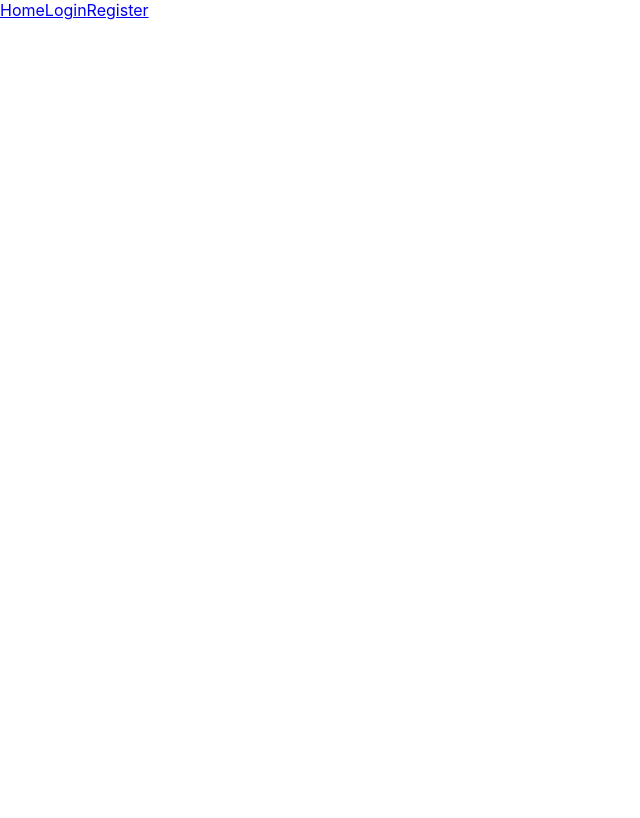
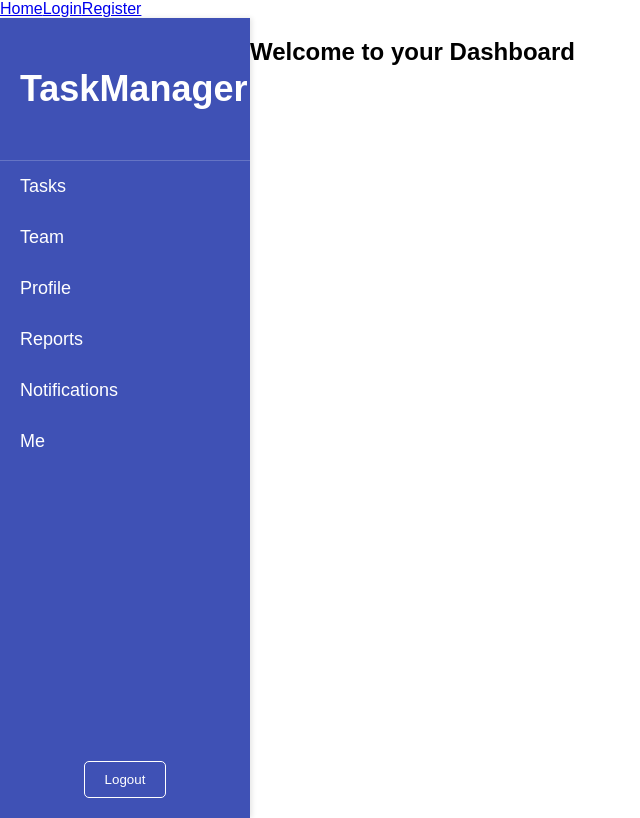
Before and after one commit to aauroraaborealisrs/taskmngr, a React (Create React App) app in the folder client/: page /dashboard in a window 1280 px wide. Shown: the whole page, without its empty margins (0-640 px from the left). Built offline with nearby package versions, Linux system fonts and the light colour scheme.

Commit message:
feat: add avatar gen

```diff
--- a/client/src/components/Dashboard.tsx
+++ b/client/src/components/Dashboard.tsx
@@ -1,50 +1,16 @@
-import React, { useState, useEffect } from 'react';
-import { DragDropContext, Droppable, Draggable } from 'react-beautiful-dnd';
-import axios from 'axios';
+import React from 'react';
+import Navbar from './Navbar';
+import '../styles/Dashboard.css';
 
-const DashBoard = () => {
-  const [tasks, setTasks] = useState<any[]>([]);
-
-  // useEffect(() => {
-  //   axios.get('http://localhost:5000/tasks').then((res) => setTasks(res.data));
-  // }, []);
-
-  const onDragEnd = (result: any) => {
-    const { destination, source } = result;
-    if (!destination) return;
-
-    const reorderedTasks = Array.from(tasks);
-    const [removed] = reorderedTasks.splice(source.index, 1);
-    reorderedTasks.splice(destination.index, 0, removed);
-
-    setTasks(reorderedTasks);
-  };
-
+const DashBoard: React.FC = () => {
   return (
-    <DragDropContext onDragEnd={onDragEnd}>
-      <Droppable droppableId="tasks">
-        {(provided) => (
-          <div {...provided.droppableProps} ref={provided.innerRef}>
-            {tasks.map((task, index) => (
-              <Draggable key={task.id} draggableId={task.id.toString()} index={index}>
-                {(provided) => (
-                  <div
-                    {...provided.draggableProps}
-                    {...provided.dragHandleProps}
-                    ref={provided.innerRef}
-                    className="task-card"
-                  >
-                    <h4>{task.title}</h4>
-                    <p>{task.status}</p>
-                  </div>
-                )}
-              </Draggable>
-            ))}
-            {provided.placeholder}
-          </div>
-        )}
-      </Droppable>
-    </DragDropContext>
+    <div className='flex-row'>
+      <Navbar />
+      <div className="dashboard-content">
+        <h2>Welcome to your Dashboard</h2>
+        {/* Основной контент дашборда */}
+      </div>
+    </div>
   );
 };
 
--- /dev/null
+++ b/client/src/components/Navbar.tsx
@@ -0,0 +1,38 @@
+import React from 'react';
+import { Link } from 'react-router-dom';
+import '../styles/Navbar.css';
+
+const Navbar: React.FC = () => {
+  return (
+    <nav className="sidebar">
+      <div className="sidebar-logo">
+        <h1>TaskManager</h1>
+      </div>
+      <ul className="sidebar-links">
+        <li>
+          <Link to="/tasks">Tasks</Link>
+        </li>
+        <li>
+          <Link to="/team">Team</Link>
+        </li>
+        <li>
+          <Link to="/profile">Profile</Link>
+        </li>
+        <li>
+          <Link to="/reports">Reports</Link>
+        </li>
+        <li>
+          <Link to="/notifications">Notifications</Link>
+        </li>
+        <li>
+          <Link to="/me">Me</Link>
+        </li>
+      </ul>
+      <div className="sidebar-actions">
+        <button className="sidebar-logout">Logout</button>
+      </div>
+    </nav>
+  );
+};
+
+export default Navbar;
--- a/client/src/components/Register.tsx
+++ b/client/src/components/Register.tsx
@@ -53,6 +53,7 @@ const Register: React.FC = () => {
 
       if (response.ok) {
         const result = await response.json();
+        console.log(result);
         saveToLocalStorage("token", result.token);
         saveToLocalStorage("user", result.user);
         alert("Registration successful!");
--- /dev/null
+++ b/client/src/styles/Dashboard.css
@@ -0,0 +1,4 @@
+.flex-row{
+    display: flex;
+    flex-direction: row;
+}
--- /dev/null
+++ b/client/src/styles/Navbar.css
@@ -0,0 +1,69 @@
+body {
+    display: flex;
+    margin: 0;
+    font-family: Arial, sans-serif;
+  }
+
+  .sidebar {
+    width: 250px;
+    height: 100vh;
+    background-color: #3f51b5;
+    color: #fff;
+    display: flex;
+    flex-direction: column;
+    justify-content: space-between;
+    box-shadow: 2px 0 5px rgba(0, 0, 0, 0.1);
+  }
+
+  .sidebar-logo {
+    padding: 20px;
+    text-align: center;
+    font-size: 24px;
+    font-weight: bold;
+    border-bottom: 1px solid rgba(255, 255, 255, 0.2);
+  }
+
+  .sidebar-links {
+    list-style: none;
+    padding: 0;
+    margin: 0;
+    flex-grow: 1;
+  }
+
+  .sidebar-links li {
+    margin: 0;
+  }
+
+  .sidebar-links a {
+    display: block;
+    padding: 15px 20px;
+    text-decoration: none;
+    color: #fff;
+    font-size: 18px;
+    transition: background 0.3s, color 0.3s;
+  }
+
+  .sidebar-links a:hover {
+    background-color: #283593;
+    color: #ffeb3b;
+  }
+
+  .sidebar-actions {
+    padding: 20px;
+    text-align: center;
+  }
+
+  .sidebar-logout {
+    background: none;
+    border: 1px solid #fff;
+    color: #fff;
+    padding: 10px 20px;
+    border-radius: 5px;
+    cursor: pointer;
+    transition: background 0.3s, color 0.3s;
+  }
+
+  .sidebar-logout:hover {
+    background: #ffeb3b;
+    color: #3f51b5;
+  }
```
Also changed, not shown: 1 other file (tests, documents, lock files or other folders).
